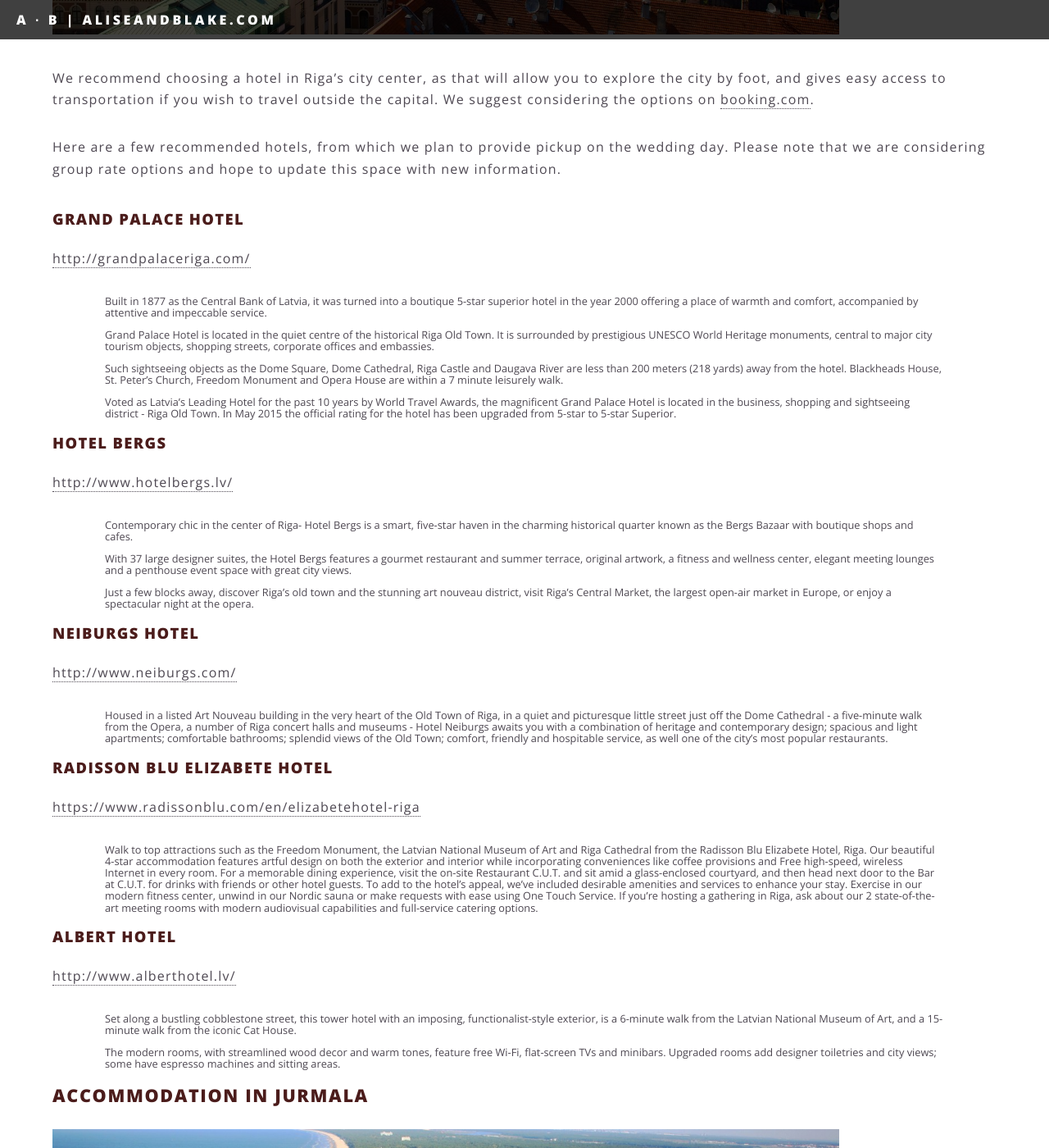
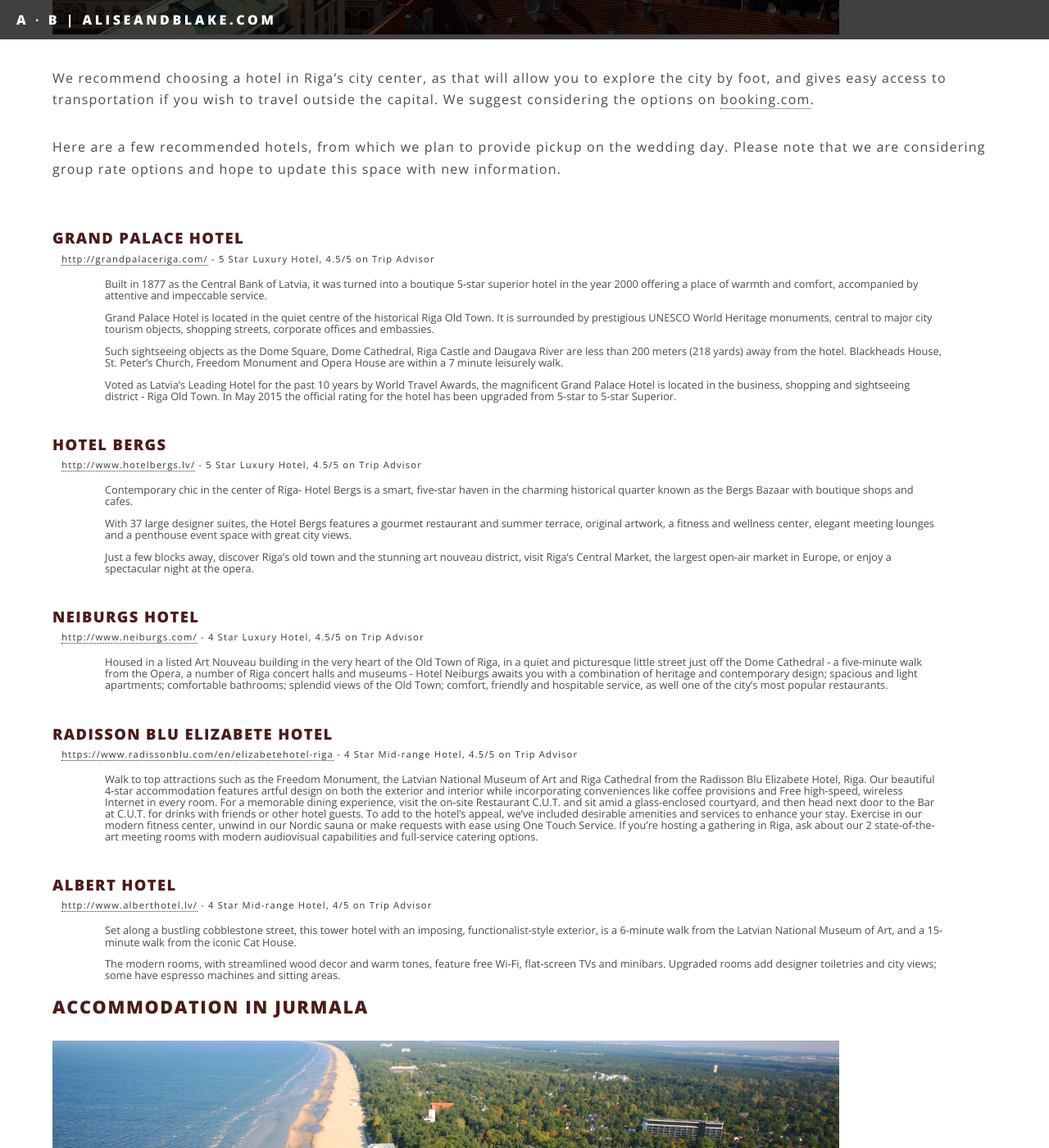
Before and after one commit to aliseandblake/aliseandblake.github.io, a Jekyll site: the page built from accommodation.md, in a window 1280 px wide and 1400 px high, scrolled down 1113 px. Shown: the whole window at 82% size. Built offline with Jekyll 4.4.1, drawn with Linux system fonts in a browser that asks for light colours.

```diff
--- a/accommodation.md
+++ b/accommodation.md
@@ -27,7 +27,7 @@ update this space with new information.
 
 ### Grand Palace Hotel
 
-[http://grandpalaceriga.com/](http://grandpalaceriga.com/)
+**[http://grandpalaceriga.com/](http://grandpalaceriga.com/) - 5 Star Luxury Hotel, 4.5/5 on Trip Advisor**
 
 *Built in 1877 as the Central Bank of Latvia, it was turned into a boutique
 5-star superior hotel in the year 2000 offering a place of warmth and comfort,
@@ -50,7 +50,7 @@ hotel has been upgraded from 5-star to 5-star Superior.*
 
 ### Hotel Bergs
 
-[http://www.hotelbergs.lv/](http://www.hotelbergs.lv/)
+**[http://www.hotelbergs.lv/](http://www.hotelbergs.lv/) - 5 Star Luxury Hotel, 4.5/5 on Trip Advisor**
 
 *Contemporary chic in the center of Riga- Hotel Bergs is a smart, five-star
 haven in the charming historical quarter known as the Bergs Bazaar with boutique
@@ -66,7 +66,7 @@ enjoy a spectacular night at the opera.*
 
 ### Neiburgs Hotel
 
-[http://www.neiburgs.com/](http://www.neiburgs.com/)
+**[http://www.neiburgs.com/](http://www.neiburgs.com/) - 4 Star Luxury Hotel, 4.5/5 on Trip Advisor**
 
 *Housed in a listed Art Nouveau building in the very heart of the Old Town of
 Riga, in a quiet and picturesque little street just off the Dome Cathedral - a
@@ -78,7 +78,7 @@ city's most popular restaurants.*
 
 ### Radisson Blu Elizabete Hotel
 
-[https://www.radissonblu.com/en/elizabetehotel-riga](https://www.radissonblu.com/en/elizabetehotel-riga)
+**[https://www.radissonblu.com/en/elizabetehotel-riga](https://www.radissonblu.com/en/elizabetehotel-riga) - 4 Star Mid-range Hotel, 4.5/5 on Trip Advisor**
 
 *Walk to top attractions such as the Freedom Monument, the Latvian National
 Museum of Art and Riga Cathedral from the Radisson Blu Elizabete Hotel, Riga.
@@ -95,7 +95,7 @@ modern audiovisual capabilities and full-service catering options.*
 
 ### Albert Hotel
 
-[http://www.alberthotel.lv/](http://www.alberthotel.lv/)
+**[http://www.alberthotel.lv/](http://www.alberthotel.lv/) - 4 Star Mid-range Hotel, 4/5 on Trip Advisor**
 
 *Set along a bustling cobblestone street, this tower hotel with an imposing,
 functionalist-style exterior, is a 6-minute walk from the Latvian National
--- a/css/main.scss
+++ b/css/main.scss
@@ -902,7 +902,7 @@ $baseurl: '{{ site.baseurl }}/images';
     width: 100%;
 
     li {
-      @include padding(4em, 4em, (0,0,0,2em));
+      padding: 4em;
       display: block;
       position: relative;
       text-align: left;
@@ -1251,6 +1251,17 @@ $baseurl: '{{ site.baseurl }}/images';
         letter-spacing: 0;
         line-height: 110%;
         font-style: normal;
+      }
+
+      strong {
+        margin: -2em 1em;
+        display: block;
+        font-size: 0.7em;
+        font-weight: inherit;
+      }
+
+      > h3 {
+        margin: 3em 0 1em;
       }
 
       @include breakpoint(large) {
@@ -1515,6 +1526,7 @@ $baseurl: '{{ site.baseurl }}/images';
     overflow: hidden;
     position: relative;
     text-align: center;
+    text-shadow: 0 2px 2px #000;
 
     h2 {
       @include vendor('transform', 'scale(1)');
@@ -1653,6 +1665,8 @@ $baseurl: '{{ site.baseurl }}/images';
 /* CTA */
 
   #cta {
+    text-shadow: 0 2px 2px #000;
+
     .inner {
       @include vendor('display', 'flex');
       max-width: 45em;
```
Also changed, not shown: index.html (+9 -11 lines), travellers.md (+5 -9 lines), images/kalnmuiza-15.jpg (added), 2 other files.
